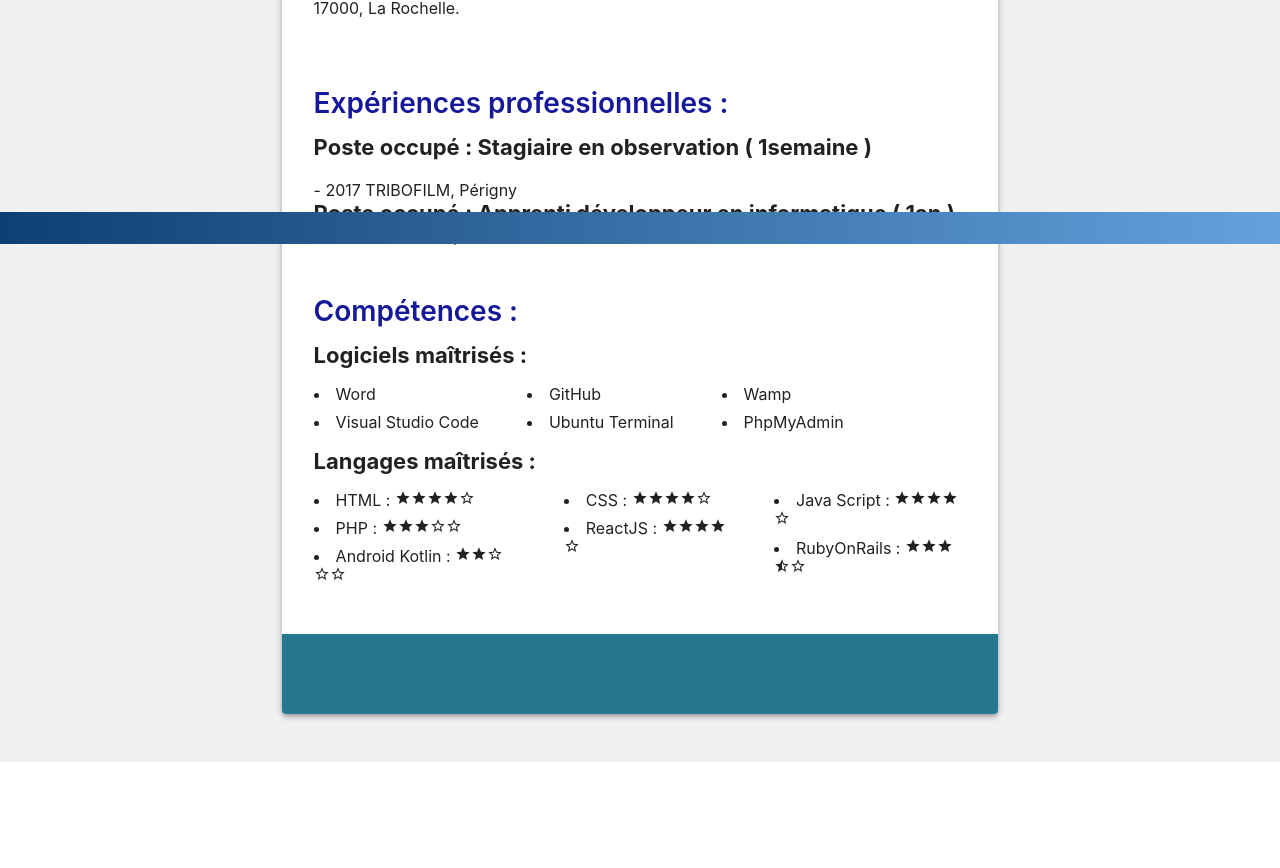
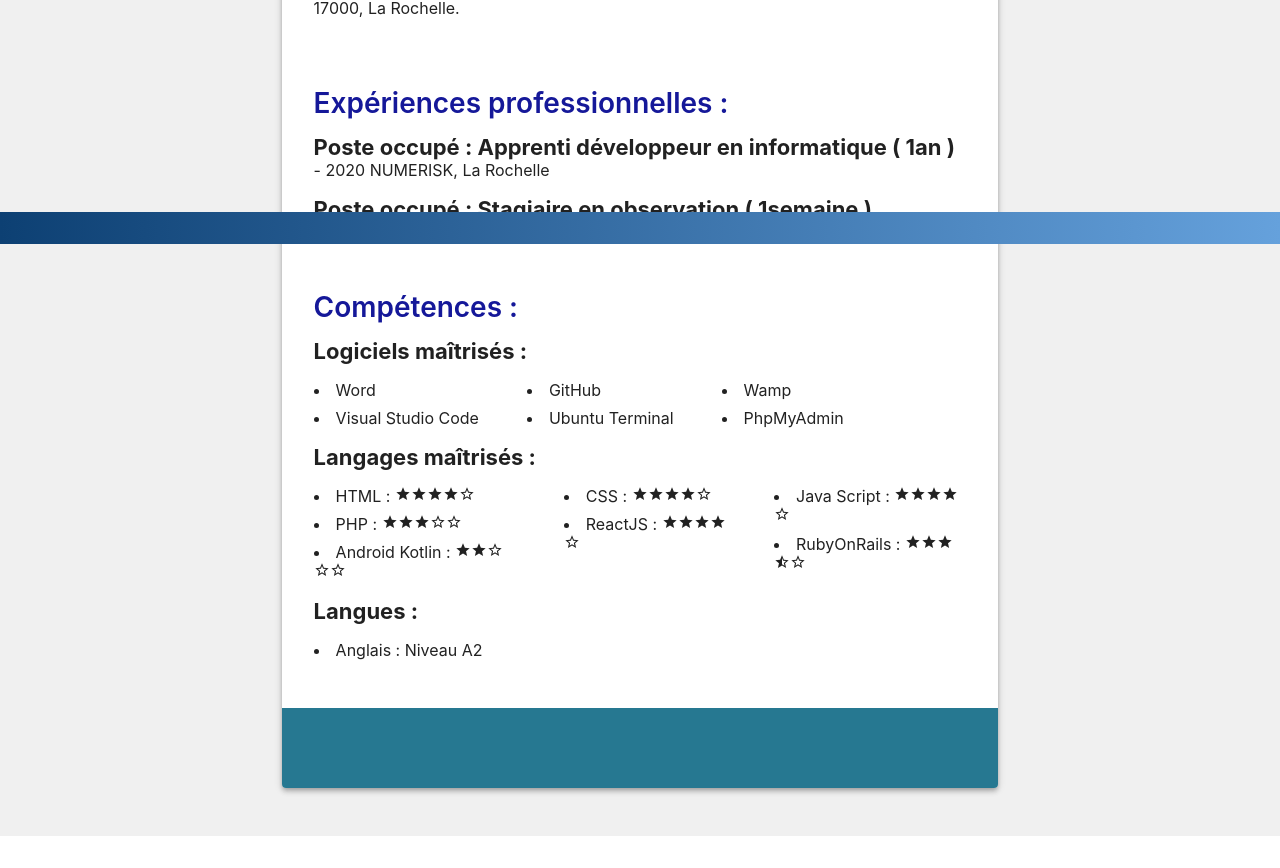
Before and after one commit to Vaan17/portefolio, a React (Create React App) app: page /profil in a window 1280 px wide. Shown: the part 556-1424 px from the top of the page. Before the commit the page ends 1350 px from the top, so only its background shows below. Built offline with nearby package versions, Linux system fonts and the light colour scheme.

Commit message:
apply change on situation navigation and CV display

```diff
--- a/src/content/ProfessionalsSituations.jsx
+++ b/src/content/ProfessionalsSituations.jsx
@@ -17,21 +17,18 @@
 import ProjetCipecmeal from "./preuves_competences/ProjetCipecmeal"
 import { WINDOW_HEIGHT } from "../styledComponent/constants"
 
+const StyledPanelContainer = styled.div`
+  width: 100%;
+  margin-left: calc(18vw + 0.5em);
+`
 const StyledTabContainer = styled(Tabs)`
   width: 18vw !important;
   height: calc(${WINDOW_HEIGHT}px - 12em);
   position: fixed;
-  &: {
-    height: 100%;
-    display: flex;
-    justify-content: space-between;
-    flex-direction: column;
-    background-color: red !important;
+  .MuiTabs-flexContainer {
+    height: 100% !important;
+    justify-content: space-between !important;
   }
-`
-const StyledPanelContainer = styled.div`
-  width: 100%;
-  margin-left: calc(18vw + 0.5em);
 `
 
 const ProfessionalsSituations = () => {
--- a/src/content/Profil.jsx
+++ b/src/content/Profil.jsx
@@ -42,6 +42,7 @@
     return (
         <PageContent widthless>
             <SuperCard>
+                <Flex flexColumn gap={3}>
                     <TopBanner>
                         <Flex spaceBetween alignItemsCenter>
                             <Flex flexColumn>
@@ -64,8 +65,6 @@
                         </Flex>
                     </TopBanner>
 
-                <Spacing spacing="3em"/>
-
                     <Flex flexColumn>
                         <Title>Parcours pédagogique et diplômes :​</Title>
                         <BoldText>Diplôme : Baccalauréat Général et Technologique​</BoldText>
@@ -78,22 +77,26 @@
                         ​
                     </Flex>
 
-                <Spacing spacing="3em"/>
-
                     <Flex flexColumn>
                         <Title>Expériences professionnelles :​</Title>
-                    <BoldText>Poste occupé : Stagiaire en observation ( 1semaine )</BoldText>​
-                    <div>- 2017 TRIBOFILM, Périgny ​</div>
+                        <Flex flexColumn gap={1}>
+                            <div>
                                 <BoldText>Poste occupé : Apprenti développeur en informatique ( 1an )</BoldText>
                                 <div>- 2020 NUMERISK, La Rochelle​</div>
+                            </div>
+                            <div>
+                                <BoldText>Poste occupé : Stagiaire en observation ( 1semaine )</BoldText>
+                                <div>- 2017 TRIBOFILM, Périgny​</div>
+                            </div>
+                        </Flex>
                     </Flex>
 
-                <Spacing spacing="3em"/>
-
-                <Flex flexColumn>
+                    <Flex flexColumn gap={1}>
+                        <Flex flexColumn gap={1}>
+                            <div>
                                 <Title>Compétences :​</Title>
                                 <BoldText>Logiciels maîtrisés :</BoldText>
-                        <Spacing spacing="1em"/>
+                            </div>
                             <Flex gap={3}>
                                 <Flex flexColumn gap={.5}>
                                     <li>Word</li>
@@ -108,11 +111,10 @@
                                     <li>PhpMyAdmin</li>
                                 </Flex>
                             </Flex>
+                        </Flex>
 
-                    <Spacing spacing="1em"/>
-
+                        <Flex flexColumn gap={1}>
                             <BoldText>Langages maîtrisés :​</BoldText>
-                        <Spacing spacing="1em"/>
                             <Flex gap={3}>
                                 <Flex flexColumn gap={.5}>
                                     <li>HTML : <Star /><Star /><Star /><Star /><StarEmpty /></li>
@@ -130,9 +132,14 @@
                             </Flex>
                         </Flex>
 
-                <Spacing spacing="3em"/>
+                        <Flex flexColumn gap={1}>
+                            <BoldText>Langues :</BoldText>
+                            <li>Anglais : Niveau A2</li>
+                        </Flex>
+                    </Flex>
 
                     <BottomBanner />
+                </Flex>
             </SuperCard >
         </PageContent>
     )
--- a/src/content/preuves_competences/GestionnaireGlpi.jsx
+++ b/src/content/preuves_competences/GestionnaireGlpi.jsx
@@ -29,7 +29,6 @@
 
   return (
     <>
-      <ScrollJump arrayOfRefs={arrayOfRefs} />
       <CardContainer>
         <SuperCard className="section1" ref={firstCard}>
           <Title>Gestionnaire de patrimoine informatique GLPI</Title>
```
Lines whose indentation alone changed are shown as unchanged.
